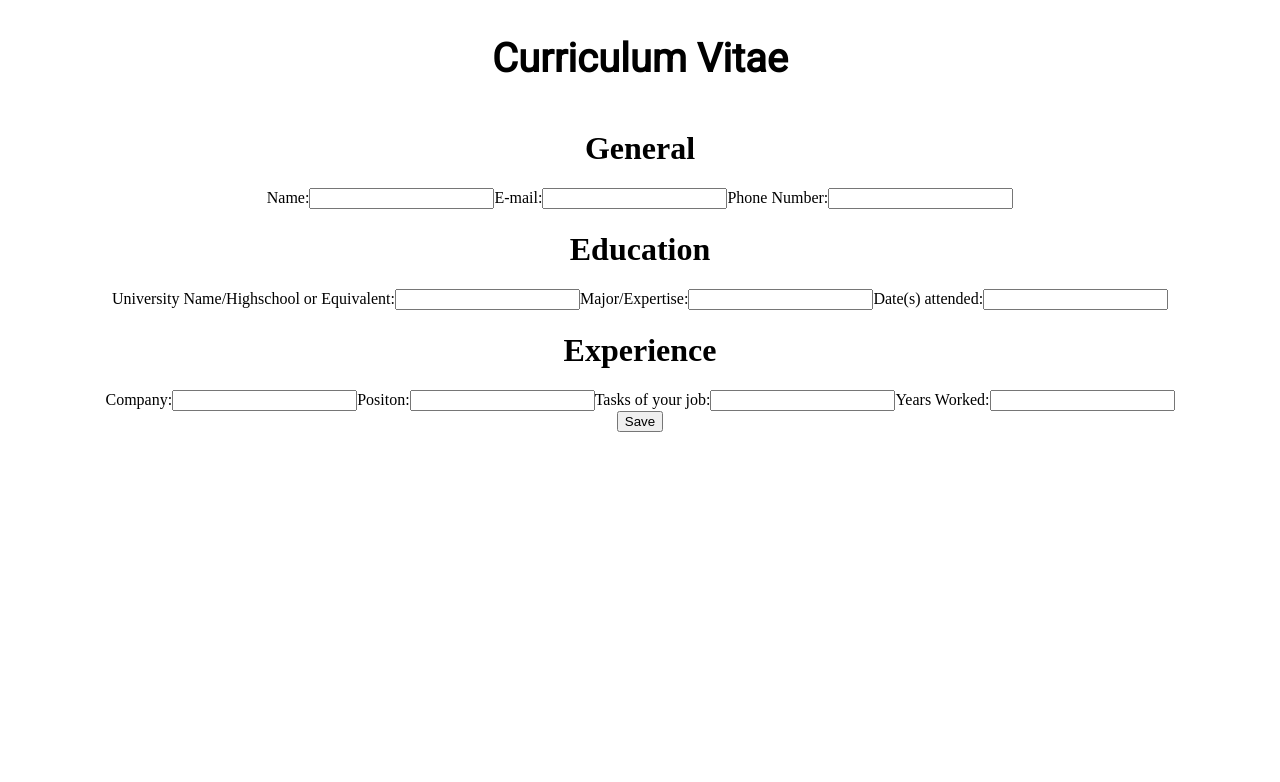
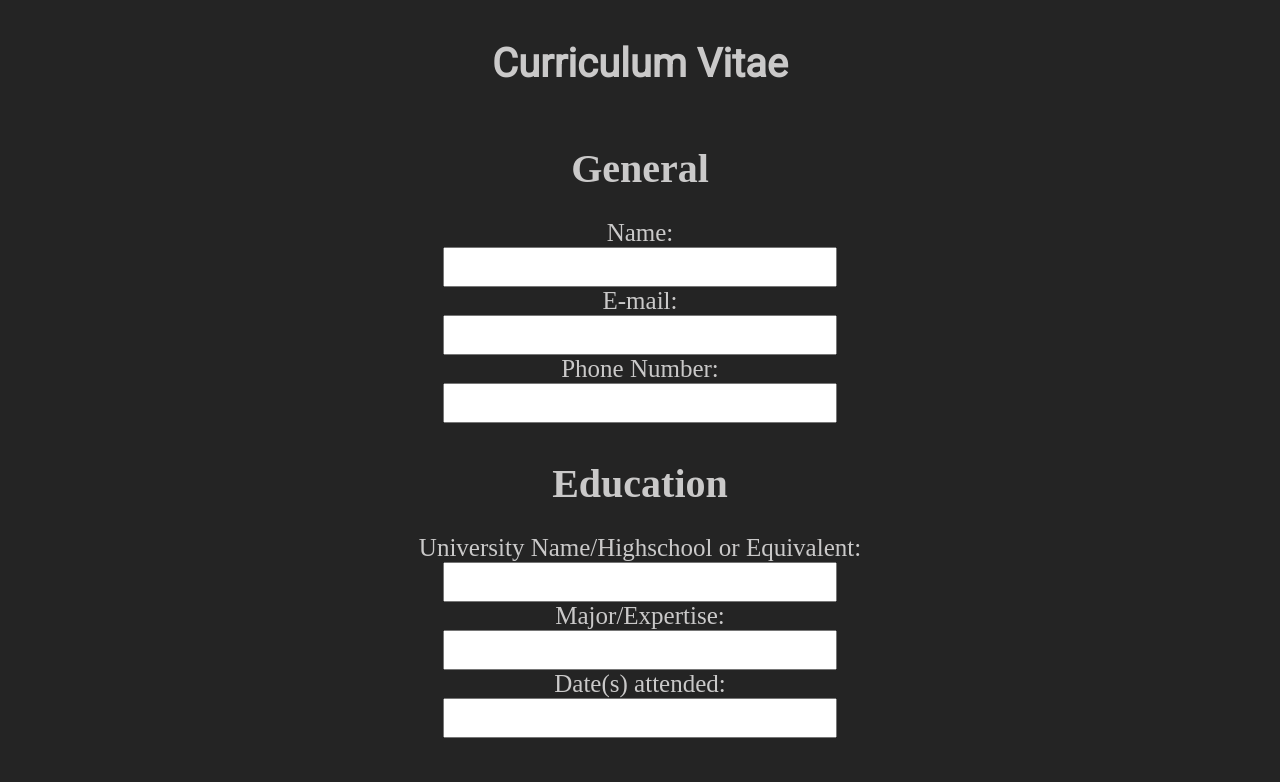
Before and after one commit to BryantMeskill/CVApplication, a React (Create React App) app: page / in a window 1280 px wide. Shown: the top 782 px of the page. Built offline with nearby package versions, Linux system fonts and the light colour scheme.

Commit message:
Styling changes.

```diff
--- a/src/styles/app.css
+++ b/src/styles/app.css
@@ -1,3 +1,8 @@
+body {
+  background-color: rgb(36, 36, 36);
+  color: rgb(202, 201, 201);
+}
+
 #title {
   display: flex;
   justify-content: center;
@@ -6,8 +11,26 @@
 }
 
 #section {
+  padding: 5px;
   display: flex;
   justify-content: center;
   align-items: center;
   flex-direction: column;
+  font-size: 20px;
 }
+
+#form {
+  display: flex;
+  justify-content: center;
+  align-items: center;
+  flex-direction: column;
+  font-size: 25px;
+}
+
+input {
+  font-size: 30px;
+}
+
+#submit {
+  font-size: 30px;
+}
```
